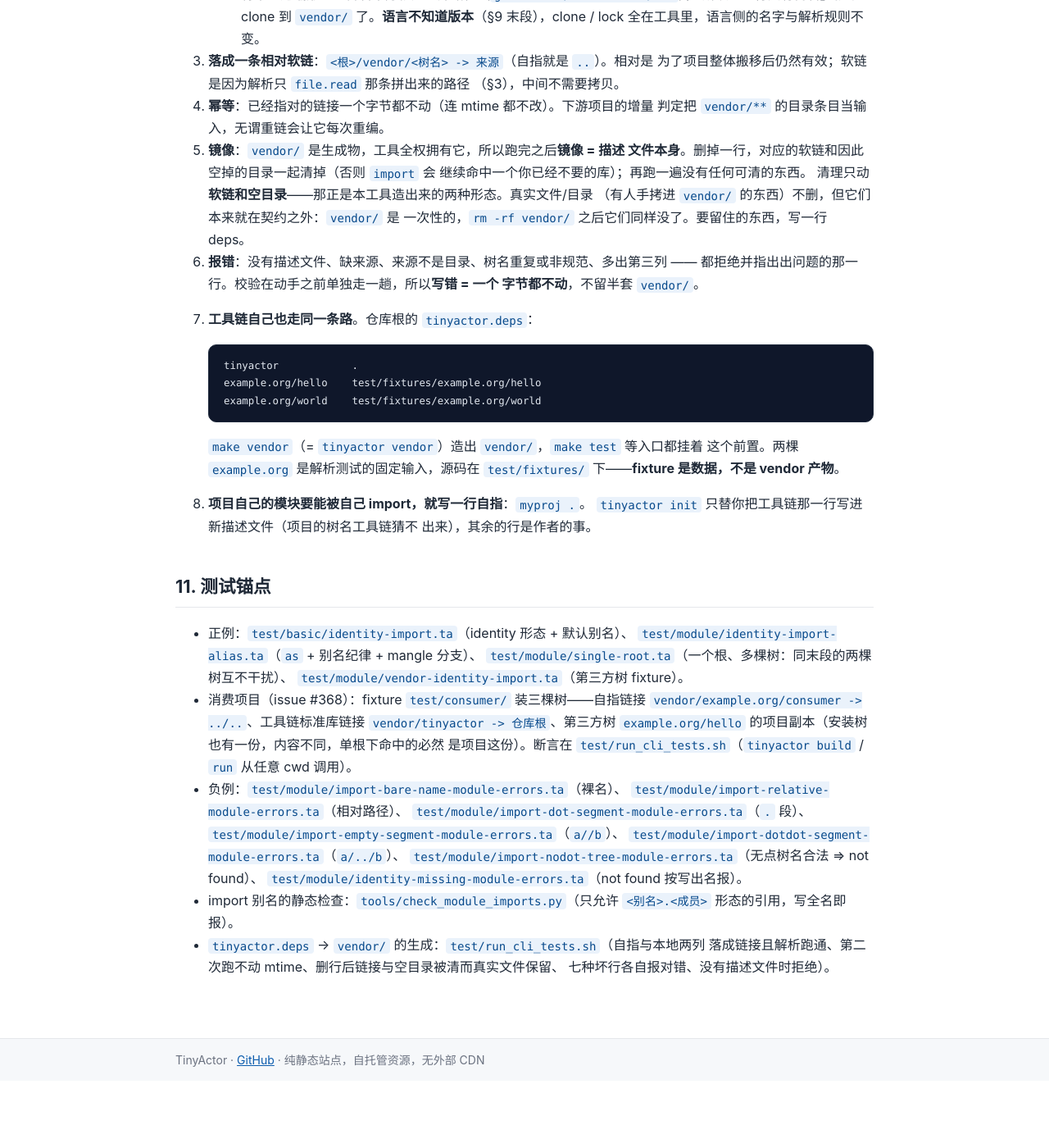
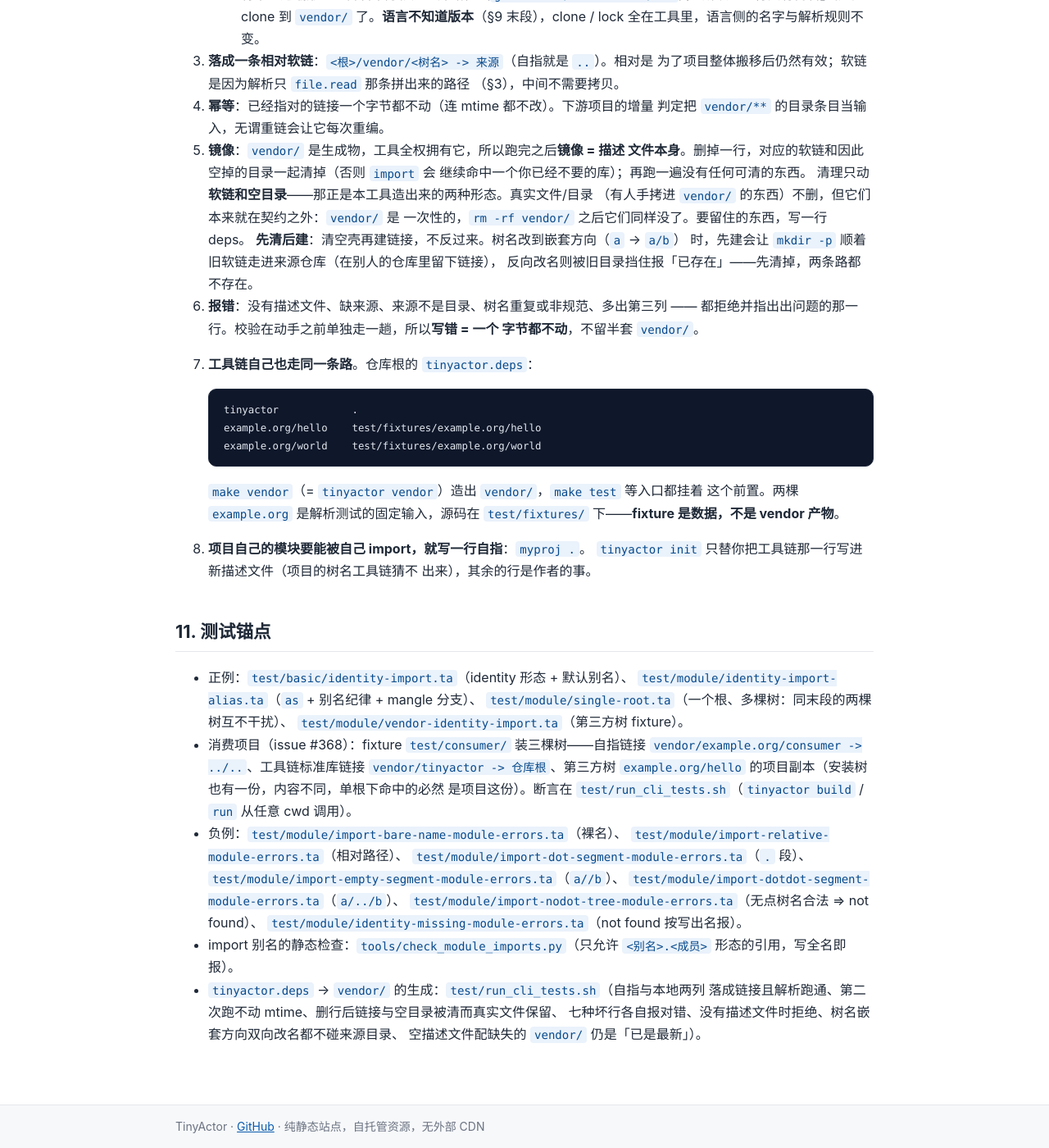
Before and after one commit to tiancaiamao/tinyactor, a Jekyll site: the page built from docs/modules.md, in a window 1280 px wide and 1400 px high, scrolled down 4624 px. Shown: the whole window at 82% size. Built offline with Jekyll 4.4.1, drawn with Linux system fonts in a browser that asks for light colours; our own code applies the rules of GitHub Pages for plain Markdown files; before the commit the page ends 5942 px from its top, so only the background shows below that.

Commit message:
review 第三轮：先清后建（嵌套改名）+ 空描述文件不再静默 exit 1
两条都是 c74e5a1 里「清理」引入的真缺陷：

1. 先建链接后 prune，导致树名改到嵌套方向时 `mkdir -p` 顺着旧软链走进**来源
   仓库**：deps `example.org ../src1` 改成 `example.org/hello ../src2`，跑完
   `vendor/` 空、`src1/hello -> ../src2` 被创建、退出码 0 还报「1 棵树」。
   反向改名（`example.org/hello` → `example.org`）则被旧目录挡住，报「已存在
   且不是符号链接」，得手删 `vendor/`。改成**先清后建**：旧链接和空壳先没，
   `mkdir -p` 才落回 `vendor/` 里，两个方向都在 vendor/ 内部完成。
2. 空目录清理的 `find | wc -l` 赋值在 `set -euo pipefail` 下把 find 的失败
   升级成中止：`vendor/` 不存在时（描述文件只有注释 / 行全删掉 / `rm -rf
   vendor/` 之后）一句诊断都不打就 exit 1 —— 这是 c74e5a1 的相对回归，原来会
   打印「已是最新（0 棵树）」。整段 prune 现在以 `[ -d vendor ]` 为前提，赋值
   失败按 0 计。

CLI 测试补两条：双向改名的落点 + 来源目录未被写入；空 deps 配缺失 vendor/。

```diff
--- a/docs/modules.md
+++ b/docs/modules.md
@@ -212,6 +212,9 @@ error: no vendor/ directory above /tmp/x.ta
    清理只动**软链和空目录**——那正是本工具造出来的两种形态。真实文件/目录
    （有人手拷进 `vendor/` 的东西）不删，但它们本来就在契约之外：`vendor/` 是
    一次性的，`rm -rf vendor/` 之后它们同样没了。要留住的东西，写一行 deps。
+   **先清后建**：清空壳再建链接，不反过来。树名改到嵌套方向（`a` → `a/b`）
+   时，先建会让 `mkdir -p` 顺着旧软链走进来源仓库（在别人的仓库里留下链接），
+   反向改名则被旧目录挡住报「已存在」——先清掉，两条路都不存在。
 6. **报错**：没有描述文件、缺来源、来源不是目录、树名重复或非规范、多出第三列
    —— 都拒绝并指出出问题的那一行。校验在动手之前单独走一趟，所以**写错 = 一个
    字节都不动**，不留半套 `vendor/`。
@@ -253,4 +256,5 @@ error: no vendor/ directory above /tmp/x.ta
   `<别名>.<成员>` 形态的引用，写全名即报）。
 - `tinyactor.deps` → `vendor/` 的生成：`test/run_cli_tests.sh`（自指与本地两列
   落成链接且解析跑通、第二次跑不动 mtime、删行后链接与空目录被清而真实文件保留、
-  七种坏行各自报对错、没有描述文件时拒绝）。
+  七种坏行各自报对错、没有描述文件时拒绝、树名嵌套方向双向改名都不碰来源目录、
+  空描述文件配缺失的 `vendor/` 仍是「已是最新」）。
```
Also changed, not shown: 2 other files.
